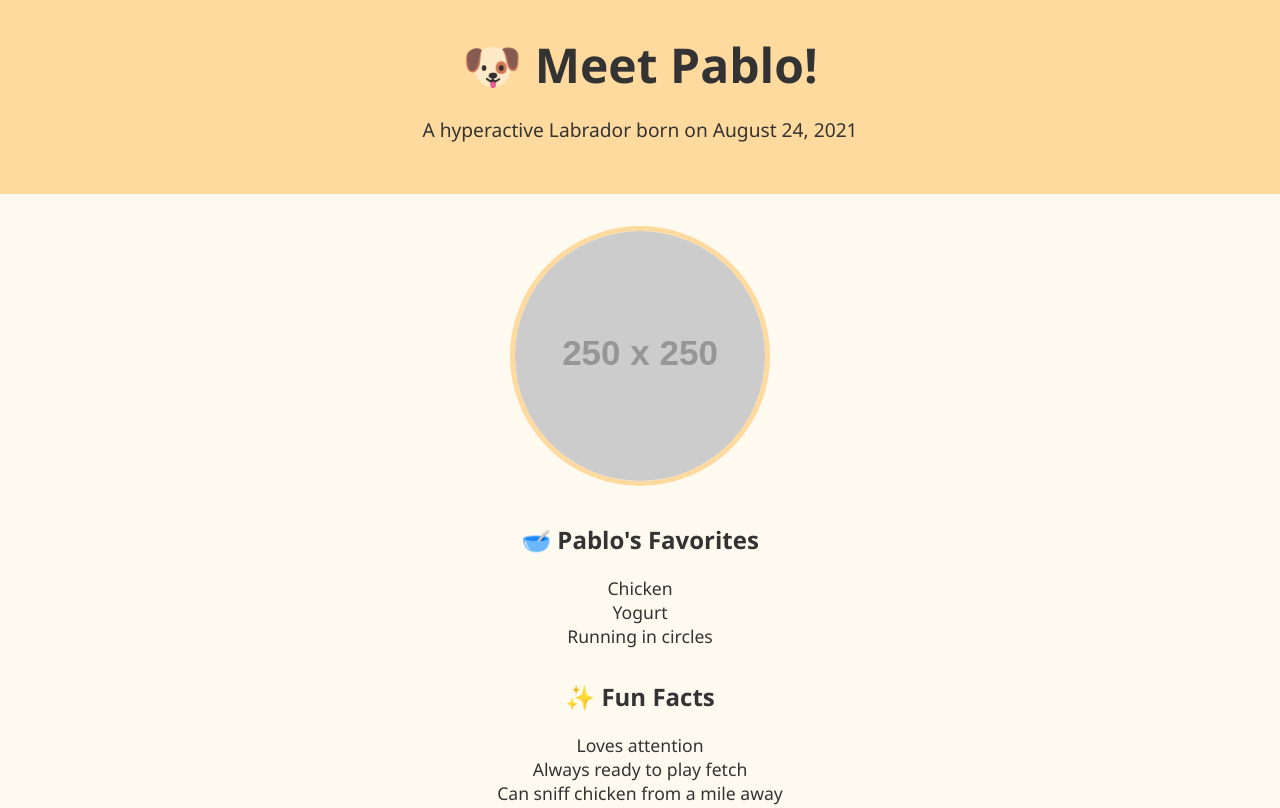
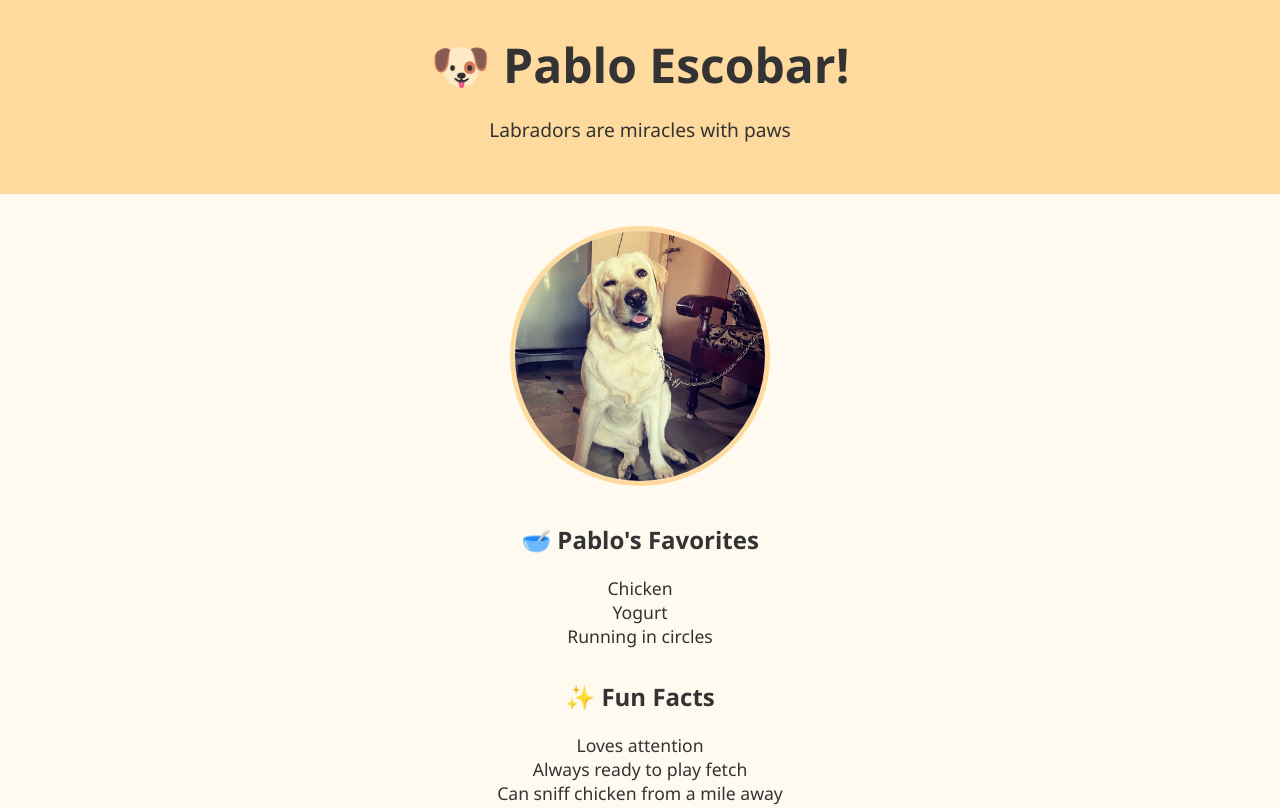
Before and after one commit to ayyappa0982/pablo-website, a plain HTML site: page index.html in a window 1280 px wide. Shown: the top 808 px of the page. Drawn offline with Linux system fonts and the light colour scheme; placeholder pictures from the web are drawn by us.

Commit message:
updated code

```diff
--- a/index.html
+++ b/index.html
@@ -23,6 +23,7 @@
     }
     header p {
       font-size: 1.2rem;
+      text-align: center;
     }
     .profile {
       max-width: 800px;
@@ -55,12 +56,12 @@
 </head>
 <body>
   <header>
-    <h1>🐶 Meet Pablo!</h1>
-    <p>A hyperactive Labrador born on August 24, 2021</p>
+    <h1>🐶 Pablo Escobar!</h1>
+    <p>Labradors are miracles with paws</p>
   </header>
 
   <div class="profile">
-    <img src="https://via.placeholder.com/250" alt="Pablo the Labrador" />
+<img src="pablo1.jpeg" alt="Pablo the Labrador" />
     <div class="favorites">
       <h2>🥣 Pablo's Favorites</h2>
       <ul>
```
Also changed, not shown: Pablo1.jpeg (added), WhatsApp Image 2025-08-05 at 2.59.03 AM.jpeg (added), WhatsApp Image 2025-08-05 at 3.00.06 AM.jpeg (added).
